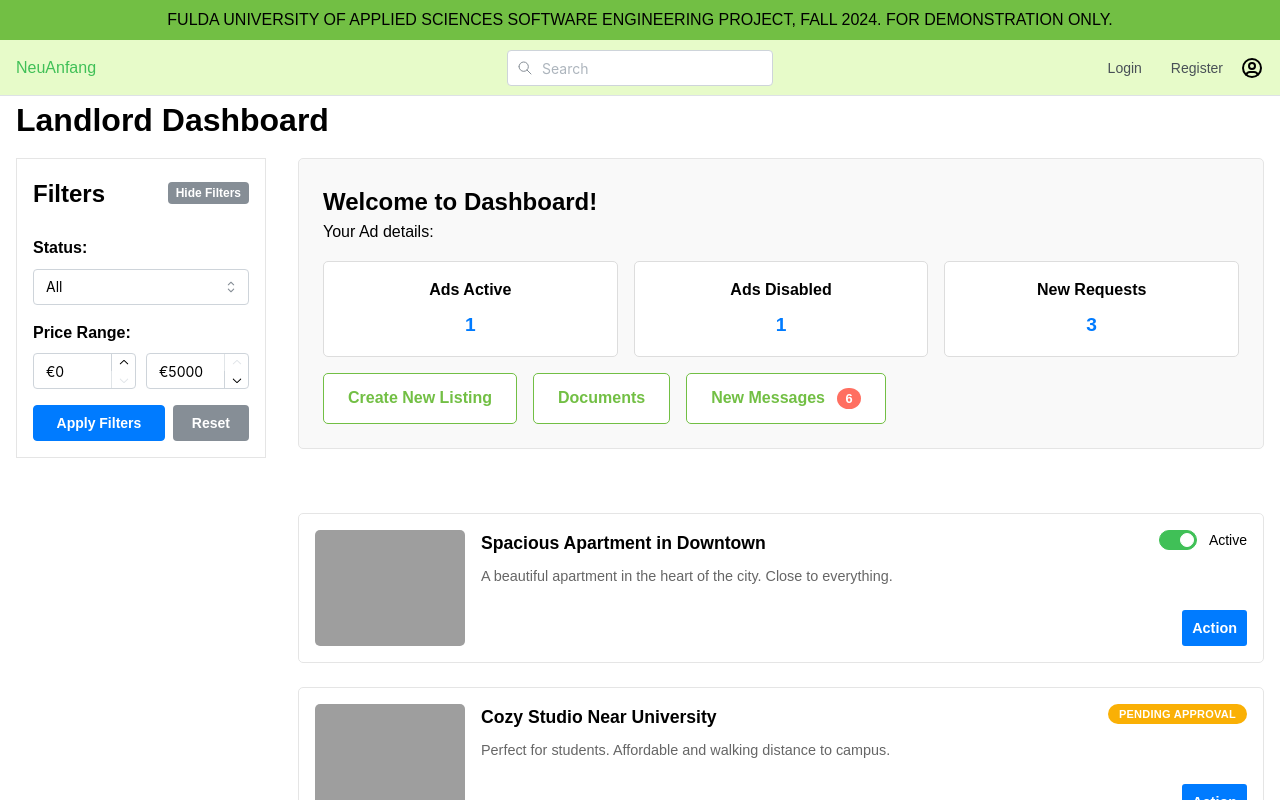
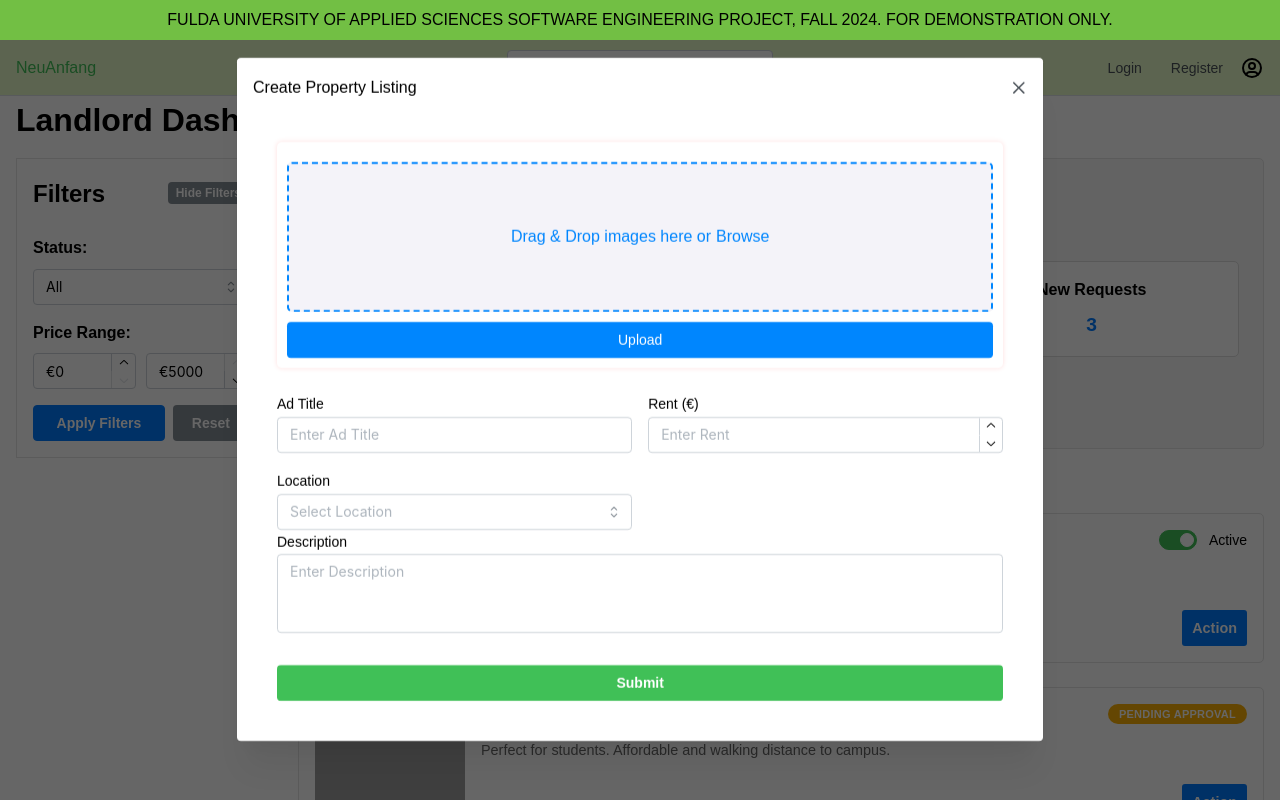
Before and after one commit to humdaansyedf/gdsd-team3, a React (Vite) app in the folder client/: page /landlord in a window 1280 px wide. Both pictures are taken after a click on the button "Create New Listing". Shown: the top 800 px of the page. Built offline with nearby package versions, Linux system fonts and the light colour scheme; grey boxes are pictures that could not be loaded.

Commit message:
Create a property modal & image uploader

```diff
--- /dev/null
+++ b/client/src/components/ImageUploader/imageUploader.css
@@ -0,0 +1,89 @@
+.card{
+    padding: 10px;
+    box-shadow: 0 0 5px #ffdfdf;
+    border-radius: 5px;
+    overflow: hidden;
+}
+.card .top{
+    text-align: center;
+}
+.card p {
+    font-weight: bold;
+    color: #0086fe;
+}
+.card button {
+    outline: 0;
+    border: 0;
+    color: #fff;
+    border-radius: 4px;
+    cursor: pointer;
+    font-weight: 400;
+    padding: 8px 13px;
+    width: 100%;
+    background: #0086fe;
+}
+.card .drag-area {
+    height: 150px;
+    border-radius: 5px;
+    border: 2px dashed #0086fe;
+    color: #0086fe;
+    background: #f4f3f9;
+    display: flex;
+    justify-content: center;
+    align-items: center;
+    user-select: none;
+    -webkit-user-select: none;
+    margin-top: 10px;
+}
+.card .drag-area .visible {
+    font-size: 18px;
+}
+.card .select {
+    color: #0086fe;
+    margin-left: 5px;
+    cursor: pointer;
+    transition: 0.4s;
+}
+.card .select:hover {
+    opacity: 0.6;
+}
+.card .container {
+    width: 100%;
+    height: auto;
+    display: flex;
+    justify-content: flex-start;
+    align-items: flex-start;
+    flex-wrap: wrap;
+    max-height: 200px;
+    overflow-y: hidden;
+    margin-top: 10px;
+}
+.card .container .image {
+    width: 75px;
+    margin-right: 5px;
+    height: 75px;
+    position: relative;
+    margin-bottom: 8px;
+}
+.card .container .image img {
+    width: 100%;
+    height: 100%;
+    border-radius: 5px;
+}
+.card .container .image span {
+    position: absolute;
+    top: -2px;
+    right: 9px;
+    font-size: 20px;
+    cursor: pointer;
+}
+.card input,
+.card .drag-area .on-drop,
+.card .drag-area .dragover .visible {
+    display: none;
+}
+
+.delete {
+    z-index: 999;
+    color: #0086fe;
+}
--- /dev/null
+++ b/client/src/components/ImageUploader/imageUploader.jsx
@@ -0,0 +1,87 @@
+import './imageUploader.css';
+import React, { useState, useRef } from 'react';
+import {Button} from "@mantine/core";
+
+export function DragDropImageUploader(){
+    const [images, setImages] = useState([]);
+    const [isDragging, setIsDragging] = useState(false);
+    const fileInputRef = useRef(null);
+
+    function selectFiles(){
+        fileInputRef.current.click();
+    }
+    function onFileSelect(event){
+        const files = event.target.files;
+        if (files.length === 0) return;
+        for (let i = 0; i < files.length; i++){
+            if (files[i].type.split('/')[0] !== 'image') continue;
+            if (!images.some((e) => e.name === files[i].name)) {
+                setImages((prevImages) => [
+                    ...prevImages,
+                    {
+                        name: files[i].name,
+                        url: URL.createObjectURL(files[i]),
+
+                    },
+                ]);
+            }
+        }
+    }
+    function deleteImage(index) {
+        setImages((prevImages) =>
+            prevImages.filter((_, i) => i !== index)
+        );
+    }
+
+    function onDragOver(event){
+        event.preventDefault();
+        setIsDragging(true);
+        event.dataTransfer.dropEffect = 'copy';
+    }
+
+    function onDrop(event){
+        event.preventDefault();
+        setIsDragging(false);
+        const files = event.dataTransfer.files;
+    }
+
+    function onDragLeave(event){
+        event.preventDefault();
+        setIsDragging(false);
+    }
+
+    function uploadImages() {
+
+    }
+    return (
+        <div className="card">
+            <div className='drag-area' onDragOver={onDragOver} onDragLeave={onDragLeave} onDrop={onDrop}>
+                {isDragging ? (
+                    <span className='select'>Drop images here</span>
+                ) : (
+                    <>
+                    Drag & Drop images here or {" "}
+                    <span className="select" role='button' onClick={selectFiles}>
+                    Browse
+                    </span>
+                    </>
+                )}
+
+                <input name='file' type='file' className='file' multiple ref={fileInputRef} onChange={onFileSelect}></input>
+            </div>
+            <div className="container">
+                {images.map((image, index) => (
+                    <div className='image' key={index}>
+                        <span className='delete' onClick={()=> deleteImage(index)}>&times;</span>
+                        <img src={images.url} alt={image.name} />
+                    </div>
+                ))}
+            </div>
+            <div>
+                <Button type='button' onClick={uploadImages}>
+                    Upload
+                </Button>
+            </div>
+        </div>
+    )
+}
--- /dev/null
+++ b/client/src/routes/create-ad/create-ad-page.jsx
@@ -0,0 +1,48 @@
+import React from "react";
+import { Modal, Button } from "@mantine/core"; // Modal library for popup functionality
+import { TextInput, Textarea, FileInput, NumberInput, Select } from "@mantine/core"; // Form components
+import classes from "./create-ad-style.module.css";
+import { DragDropImageUploader } from "../../components/ImageUploader/imageUploader";;
+
+export const CreateAdModal = ({ opened, onClose }) => {
+    return (
+        <Modal
+            opened={opened} // Control the visibility of the modal
+            onClose={onClose} // Close the modal when the user clicks outside or presses the close button
+            title="Create Property Listing" // Title of the modal
+            size="70%" // Large size for accommodating forms
+            centered
+        >
+            {/* Modal Content */}
+            <div className={classes.container}>
+                {/* Section for Uploading Photos */}
+                <div className={classes.section}>
+                    <DragDropImageUploader/>
+                </div>
+
+                {/* Property Details */}
+                <div className={classes.propertyDetails}>
+                    <TextInput label="Ad Title" placeholder="Enter Ad Title" />
+                    <NumberInput label="Rent (€)" placeholder="Enter Rent" />
+                    <Select
+                        label="Location"
+                        placeholder="Select Location"
+                        data={[
+                            { value: "downtown", label: "Downtown" },
+                            { value: "suburb", label: "Suburb" },
+                            { value: "city-center", label: "City Center" },
+                        ]}
+                    />
+                </div>
+
+                {/* Description */}
+                <Textarea label="Description" placeholder="Enter Description" autosize minRows={3} mb='xl' />
+
+                {/* Submit Button */}
+                <Button fullWidth color="green" onClick={onClose}>
+                    Submit
+                </Button>
+            </div>
+        </Modal>
+    );
+};
--- /dev/null
+++ b/client/src/routes/create-ad/create-ad-style.module.css
@@ -0,0 +1,85 @@
+/* General Container */
+
+/* Upload Photos Section */
+.uploadPhotos {
+    margin-bottom: 1rem;
+}
+
+.uploadPhotos h4 {
+    margin-bottom: 0.5rem;
+    font-size: 1.2rem;
+}
+
+/* Property Details Section */
+.propertyDetails {
+    display: grid;
+    grid-template-columns: 1fr 1fr;
+    gap: 1rem;
+}
+
+.propertyDetails input,
+.propertyDetails select {
+    width: 100%;
+}
+
+/* Map Location */
+.mapLocation {
+    text-align: center;
+}
+
+.mapPlaceholder {
+    border: 1px solid #e5e5e5;
+    background: #f0f0f0;
+    height: 150px;
+    display: flex;
+    justify-content: center;
+    align-items: center;
+    border-radius: 5px;
+    color: #666;
+    font-size: 0.9rem;
+}
+
+/* Textareas */
+textarea {
+    width: 100%;
+}
+
+/* Submit Section */
+.submitSection {
+    margin-top: 2rem;
+}
+
+/* Modal container */
+.container {
+    display: flex;
+    flex-direction: column; /* Stack items vertically */
+    height: 100%; /* Take the full height of the modal */
+    overflow-y: auto; /* Enable scrolling for overflowing content */
+    box-sizing: border-box; /* Include padding and border in size calculations */
+    padding: 1.5rem; /* Ensure spacing inside the container */
+}
+
+/* Modal sections (e.g., upload photos, description, etc.) */
+.section {
+    margin-bottom: 1.5rem; /* Add spacing between sections */
+    flex-shrink: 0; /* Prevent sections from shrinking */
+}
+
+/* Ensure map or image placeholders have responsive height */
+.mapPlaceholder,
+.propertyDetails,
+.fileUploadSection {
+    min-height: 100px; /* Set a minimum height */
+    height: auto; /* Let the content adjust the height */
+    width: 100%; /* Full width */
+}
+
+/* Add vertical scroll for large content */
+.container::-webkit-scrollbar {
+    width: 8px; /* Custom scrollbar width */
+}
+
+.container::-webkit-scrollbar-thumb {
+    background: #ccc; /* Scrollbar color */
+    border-radius: 4px;
+}
--- a/client/src/routes/landlord-dashboard/landlord-dashboard-page.jsx
+++ b/client/src/routes/landlord-dashboard/landlord-dashboard-page.jsx
@@ -3,8 +3,19 @@ import { Link } from "react-router-dom";
 import { Button, Select, NumberInput, SimpleGrid, Switch, Badge } from "@mantine/core";
 import { useForm } from "@mantine/form";
 import classes from "./landlord-dashboard-style.module.css";
+import { CreateAdModal } from "../create-ad/create-ad-page.jsx";
 
 export const LandlordDashboardPage = () => {
+    const [isModalOpen, setIsModalOpen] = useState(false);
+
+    const openModal = () => {
+        setIsModalOpen(true);
+    };
+
+    const closeModal = () => {
+        setIsModalOpen(false);
+    };
+
     const hardcodedNewRequests = 3;
 
     const [hardcodedAds, setHardcodedAds] = useState([
@@ -167,7 +178,9 @@ export const LandlordDashboardPage = () => {
                             </div>
                         </div>
                         <div className={classes.actionButtons}>
-                            <button>Create New Listing</button>
+                            <button onClick={openModal}>
+                                Create New Listing
+                            </button>
                             <button>Documents</button>
                             <button>
                                 New Messages <span className={classes.badge}>6</span>
@@ -207,6 +220,7 @@ export const LandlordDashboardPage = () => {
                         )}
                     </div>
                 </div>
+                <CreateAdModal opened={isModalOpen} onClose={closeModal} />
             </div>
         </>
     );
```
